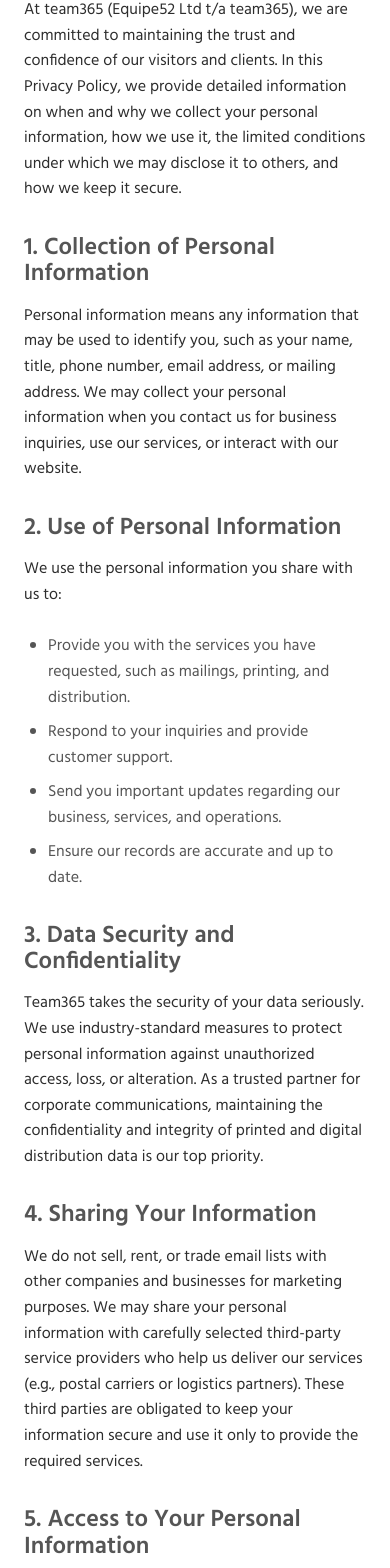
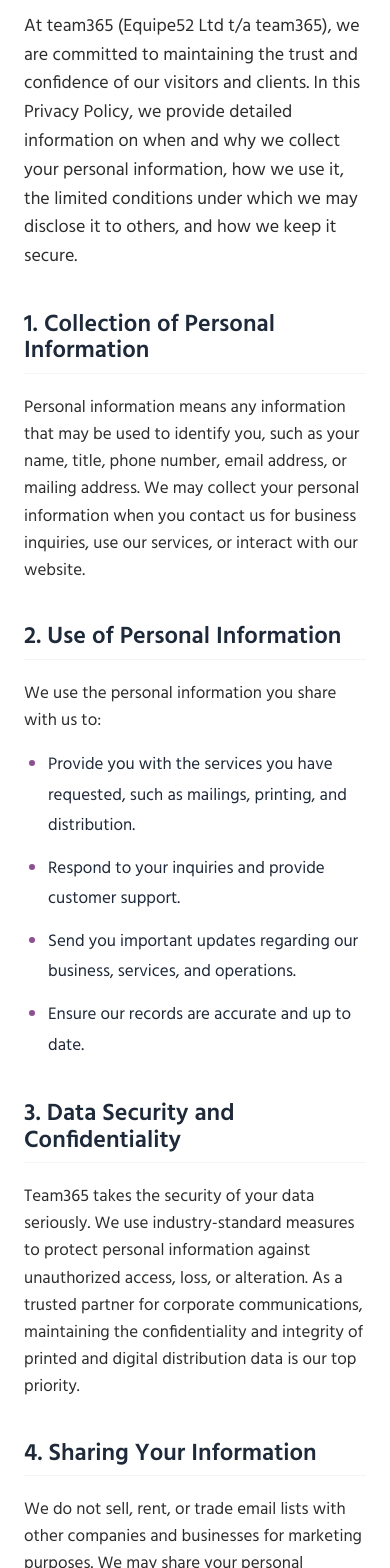
Before and after one commit to Nexuses/team365, a Next.js app: page /privacy-policy in a window 390 px wide. Shown: the part 414-1982 px from the top of the page. Built offline with nearby package versions, Linux system fonts and the light colour scheme.

Commit message:
Update styles for Privacy Policy and Sitemap pages

```diff
--- a/app/privacy-policy/page.tsx
+++ b/app/privacy-policy/page.tsx
@@ -2,51 +2,63 @@ import { FooterSection } from "../components/FooterSection";
 
 export default function PrivacyPolicy() {
   return (
-    <div className="min-h-screen flex flex-col pt-32 lg:pt-40">
-      <div className="container mx-auto px-6 md:px-8 lg:px-12 max-w-[1280px] flex-grow pb-16">
-        <h1 className="text-3xl md:text-4xl lg:text-5xl font-bold mb-8 text-[#2f1d3d] font-hind">
+    <div className="min-h-screen flex flex-col pt-32 lg:pt-40 bg-white">
+      <div className="container mx-auto px-6 md:px-8 lg:px-12 max-w-[1000px] flex-grow pb-24">
+        <h1 className="text-4xl md:text-5xl lg:text-6xl font-bold mb-10 text-[#2f1d3d] font-hind">
           Privacy Policy
         </h1>
-        <div className="prose max-w-none text-[#555] text-[16px] leading-relaxed space-y-6">
-          <p>
+        <div className="prose max-w-none text-gray-800 text-[17px] leading-[1.8] space-y-8">
+          <p className="text-lg text-gray-600 mb-8">
             At team365 (Equipe52 Ltd t/a team365), we are committed to maintaining the trust and confidence of our visitors and clients. In this Privacy Policy, we provide detailed information on when and why we collect your personal information, how we use it, the limited conditions under which we may disclose it to others, and how we keep it secure.
           </p>
 
-          <h2 className="text-2xl font-semibold text-[#8d4f92] mt-8 mb-4">1. Collection of Personal Information</h2>
+          <section>
+            <h2 className="text-2xl md:text-3xl font-semibold text-[#2f1d3d] mt-10 mb-5 pb-2 border-b border-gray-100">1. Collection of Personal Information</h2>
             <p>
               Personal information means any information that may be used to identify you, such as your name, title, phone number, email address, or mailing address. We may collect your personal information when you contact us for business inquiries, use our services, or interact with our website.
             </p>
+          </section>
 
-          <h2 className="text-2xl font-semibold text-[#8d4f92] mt-8 mb-4">2. Use of Personal Information</h2>
-          <p>
+          <section>
+            <h2 className="text-2xl md:text-3xl font-semibold text-[#2f1d3d] mt-10 mb-5 pb-2 border-b border-gray-100">2. Use of Personal Information</h2>
+            <p className="mb-4">
               We use the personal information you share with us to:
             </p>
-          <ul className="list-disc pl-6 space-y-2">
+            <ul className="list-disc pl-6 space-y-3 marker:text-[#8d4f92]">
               <li>Provide you with the services you have requested, such as mailings, printing, and distribution.</li>
               <li>Respond to your inquiries and provide customer support.</li>
               <li>Send you important updates regarding our business, services, and operations.</li>
               <li>Ensure our records are accurate and up to date.</li>
             </ul>
+          </section>
 
-          <h2 className="text-2xl font-semibold text-[#8d4f92] mt-8 mb-4">3. Data Security and Confidentiality</h2>
+          <section>
+            <h2 className="text-2xl md:text-3xl font-semibold text-[#2f1d3d] mt-10 mb-5 pb-2 border-b border-gray-100">3. Data Security and Confidentiality</h2>
             <p>
               Team365 takes the security of your data seriously. We use industry-standard measures to protect personal information against unauthorized access, loss, or alteration. As a trusted partner for corporate communications, maintaining the confidentiality and integrity of printed and digital distribution data is our top priority.
             </p>
+          </section>
 
-          <h2 className="text-2xl font-semibold text-[#8d4f92] mt-8 mb-4">4. Sharing Your Information</h2>
+          <section>
+            <h2 className="text-2xl md:text-3xl font-semibold text-[#2f1d3d] mt-10 mb-5 pb-2 border-b border-gray-100">4. Sharing Your Information</h2>
             <p>
               We do not sell, rent, or trade email lists with other companies and businesses for marketing purposes. We may share your personal information with carefully selected third-party service providers who help us deliver our services (e.g., postal carriers or logistics partners). These third parties are obligated to keep your information secure and use it only to provide the required services.
             </p>
+          </section>
 
-          <h2 className="text-2xl font-semibold text-[#8d4f92] mt-8 mb-4">5. Access to Your Personal Information</h2>
+          <section>
+            <h2 className="text-2xl md:text-3xl font-semibold text-[#2f1d3d] mt-10 mb-5 pb-2 border-b border-gray-100">5. Access to Your Personal Information</h2>
             <p>
-            You are entitled to view, amend, or delete the personal information that we hold. Please email your request to our data protection officer at <a href="mailto:af@team365.co.uk" className="text-[#8d4f92] hover:underline">af@team365.co.uk</a>, and we will respond to your request promptly in accordance with applicable data protection laws.
+              You are entitled to view, amend, or delete the personal information that we hold. Please email your request to our data protection officer at <a href="mailto:af@team365.co.uk" className="text-[#8d4f92] font-semibold hover:underline">af@team365.co.uk</a>, and we will respond to your request promptly in accordance with applicable data protection laws.
             </p>
+          </section>
 
-          <h2 className="text-2xl font-semibold text-[#8d4f92] mt-8 mb-4">6. Changes to This Privacy Policy</h2>
+          <section>
+            <h2 className="text-2xl md:text-3xl font-semibold text-[#2f1d3d] mt-10 mb-5 pb-2 border-b border-gray-100">6. Changes to This Privacy Policy</h2>
             <p>
               We may occasionally update this Privacy Policy. Any changes will be posted on this page so that you are always aware of what information we collect, how we use it, and under what circumstances we disclose it. This policy was last updated in 2026.
             </p>
+          </section>
         </div>
       </div>
       <FooterSection />
--- a/app/sitemap/page.tsx
+++ b/app/sitemap/page.tsx
@@ -18,22 +18,23 @@ export default function SiteMap() {
   ];
 
   return (
-    <div className="min-h-screen flex flex-col pt-32 lg:pt-40">
-      <div className="container mx-auto px-6 md:px-8 lg:px-12 max-w-[1280px] flex-grow pb-16">
-        <h1 className="text-3xl md:text-4xl lg:text-5xl font-bold mb-8 text-[#2f1d3d] font-hind">
+    <div className="min-h-screen flex flex-col pt-32 lg:pt-40 bg-white">
+      <div className="container mx-auto px-6 md:px-8 lg:px-12 max-w-[1000px] flex-grow pb-24">
+        <h1 className="text-4xl md:text-5xl lg:text-6xl font-bold mb-10 text-[#2f1d3d] font-hind">
           Site Map
         </h1>
 
-        <div className="grid grid-cols-1 md:grid-cols-2 gap-12 text-[16px]">
+        <div className="grid grid-cols-1 md:grid-cols-2 gap-16 text-[17px]">
           <div>
-            <h2 className="text-2xl font-semibold text-[#8d4f92] mb-6">Pages</h2>
+            <h2 className="text-2xl md:text-3xl font-semibold text-[#8d4f92] mb-6 pb-2 border-b border-gray-100">Pages</h2>
             <ul className="space-y-4">
               {pages.map((page) => (
                 <li key={page.name}>
                   <Link
                     href={page.href}
-                    className="text-[#555] hover:text-[#8d4f92] font-medium text-lg transition-colors"
+                    className="text-gray-600 hover:text-[#8d4f92] font-medium text-lg transition-colors flex items-center"
                   >
+                    <span className="w-2 h-2 rounded-full bg-gray-200 mr-3"></span>
                     {page.name}
                   </Link>
                 </li>
@@ -42,14 +43,15 @@ export default function SiteMap() {
           </div>
 
           <div>
-            <h2 className="text-2xl font-semibold text-[#8d4f92] mb-6">Home Sections</h2>
+            <h2 className="text-2xl md:text-3xl font-semibold text-[#8d4f92] mb-6 pb-2 border-b border-gray-100">Home Sections</h2>
             <ul className="space-y-4">
               {sections.map((section) => (
                 <li key={section.name}>
                   <Link
                     href={section.href}
-                    className="text-[#555] hover:text-[#8d4f92] font-medium text-lg transition-colors"
+                    className="text-gray-600 hover:text-[#8d4f92] font-medium text-lg transition-colors flex items-center"
                   >
+                    <span className="w-2 h-2 rounded-full bg-gray-200 mr-3"></span>
                     {section.name}
                   </Link>
                 </li>
```
Lines whose indentation alone changed are shown as unchanged.
